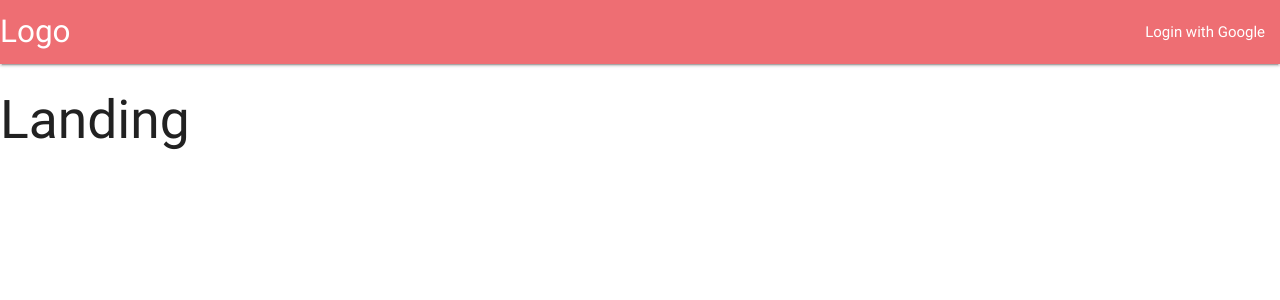
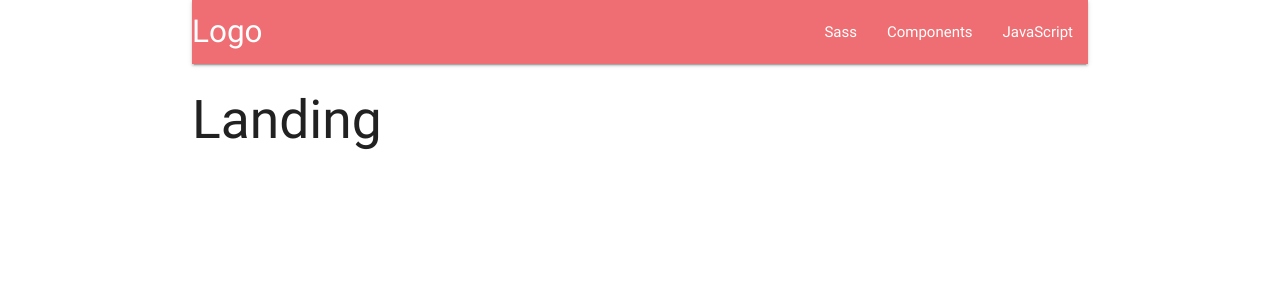
Before and after one commit to kinny94/survey-provider, a React (Create React App) app in the folder client/: page / in a window 1280 px wide. Shown: the top 300 px of the page. Built offline with nearby package versions, Linux system fonts and the light colour scheme.

Commit message:
added reux think

```diff
--- a/client/package.json
+++ b/client/package.json
@@ -4,6 +4,9 @@
 	"private": true,
 	"proxy": {
 		"/auth/google": {
+			"target": "http://localhost:5000"
+		},
+		"/api/*": {
 			"target": "http://localhost:5000"
 		}
 	},
--- /dev/null
+++ b/client/src/actions/types.js
@@ -0,0 +1 @@
+export const FETCH_USER = 'fetch_user';
--- a/client/src/components/App.js
+++ b/client/src/components/App.js
@@ -8,8 +8,11 @@ const SurveyNew = () => <h2>Survey New</h2>;
 const Landing = () => <h2>Landing</h2>;
 
 const App = ( ) => {
+
+
+
     return (
-        <div>
+        <div className="container">
             <BrowserRouter>
                 <div>
                     <Header />
--- a/client/src/components/Header.js
+++ b/client/src/components/Header.js
@@ -5,9 +5,11 @@ class Header extends Component {
         return (
             <nav>
                 <div className="nav-wrapper">
-                    <a href="#" className="brand-logo left">Logo</a>
+                    <a href="#" className="brand-logo">Logo</a>
                     <ul id="nav-mobile" className="right hide-on-med-and-down">
-                        <li><a href="sass.html">Login with Google</a></li>
+                        <li><a href="sass.html">Sass</a></li>
+                        <li><a href="badges.html">Components</a></li>
+                        <li><a href="collapsible.html">JavaScript</a></li>
                     </ul>
                 </div>
             </nav>
--- a/client/src/index.js
+++ b/client/src/index.js
@@ -3,11 +3,12 @@ import React from 'react';
 import ReactDOM from 'react-dom';
 import { Provider } from 'react-redux';
 import { createStore, applyMiddleware } from 'redux';
+import reduxThunk from 'redux-thunk';
 
 import App from './components/App';
 import reducers from './reducers';
 
-const store = createStore( reducers, {}, applyMiddleware());
+const store = createStore( reducers, {}, applyMiddleware( reduxThunk ));
 
 ReactDOM.render(
     <Provider store={ store }>
--- a/package.json
+++ b/package.json
@@ -24,12 +24,14 @@
 	},
 	"homepage": "https://github.com/kinny94/survey-provider#readme",
 	"dependencies": {
+		"axios": "^0.17.1",
 		"concurrently": "^3.5.1",
 		"cookie-session": "^2.0.0-beta.3",
 		"express": "^4.16.2",
 		"mongoose": "^5.0.1",
 		"nodemon": "^1.14.11",
 		"passport": "^0.4.0",
-		"passport-google-oauth20": "^1.0.0"
+		"passport-google-oauth20": "^1.0.0",
+		"redux-thunk": "^2.2.0"
 	}
 }
```
Also changed, not shown: client/src/actions/index.js (added, +7 -0 lines), 1 other file (tests, documents, lock files or other folders).
